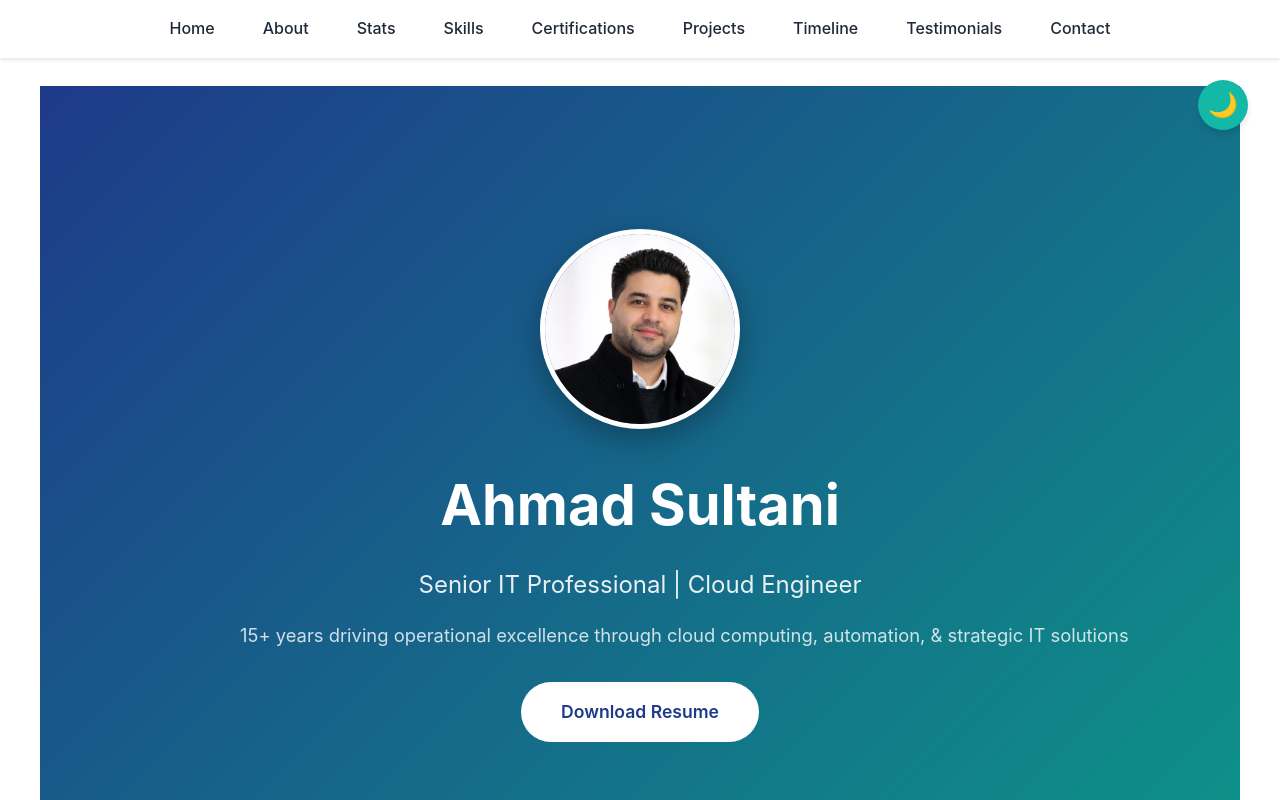
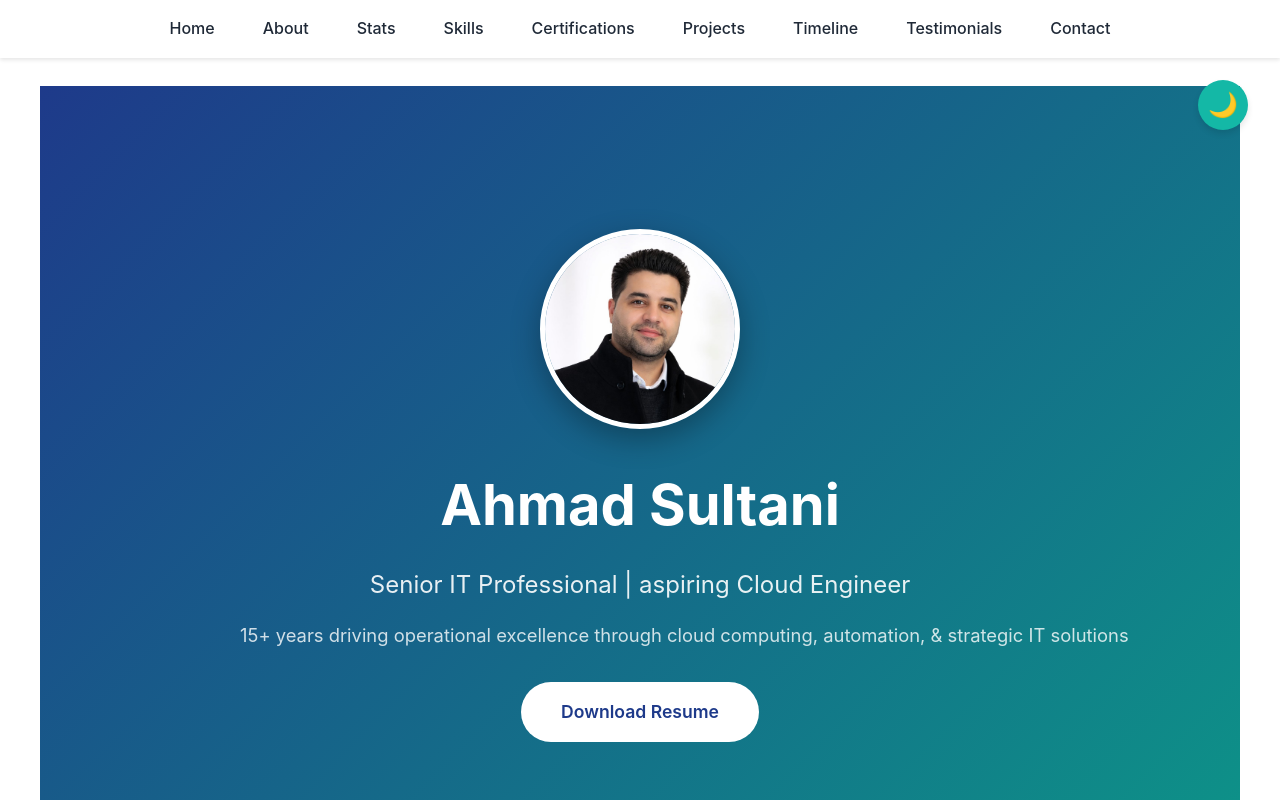
Before and after one commit to asultani91/asultani91.github.io, a plain HTML site: page index.html in a window 1280 px wide. Shown: the top 800 px of the page. Drawn offline with Linux system fonts and the light colour scheme.

Commit message:
Update index.html

```diff
--- a/index.html
+++ b/index.html
@@ -1038,7 +1038,7 @@ n<!DOCTYPE html>
                 <img src="Photograph.jpg" alt="Ahmad Sultani - Professional Photo">
             </div>
             <h1>Ahmad Sultani</h1>
-            <p class="title">Senior IT Professional | Cloud Engineer</p>
+            <p class="title">Senior IT Professional | aspiring Cloud Engineer</p>
             <p class="tagline">15+ years driving operational excellence through cloud computing, automation, & strategic IT solutions</p>
             <a href="AS RESUME.pdf" download class="cta-button">Download Resume</a>
         </div>
```
